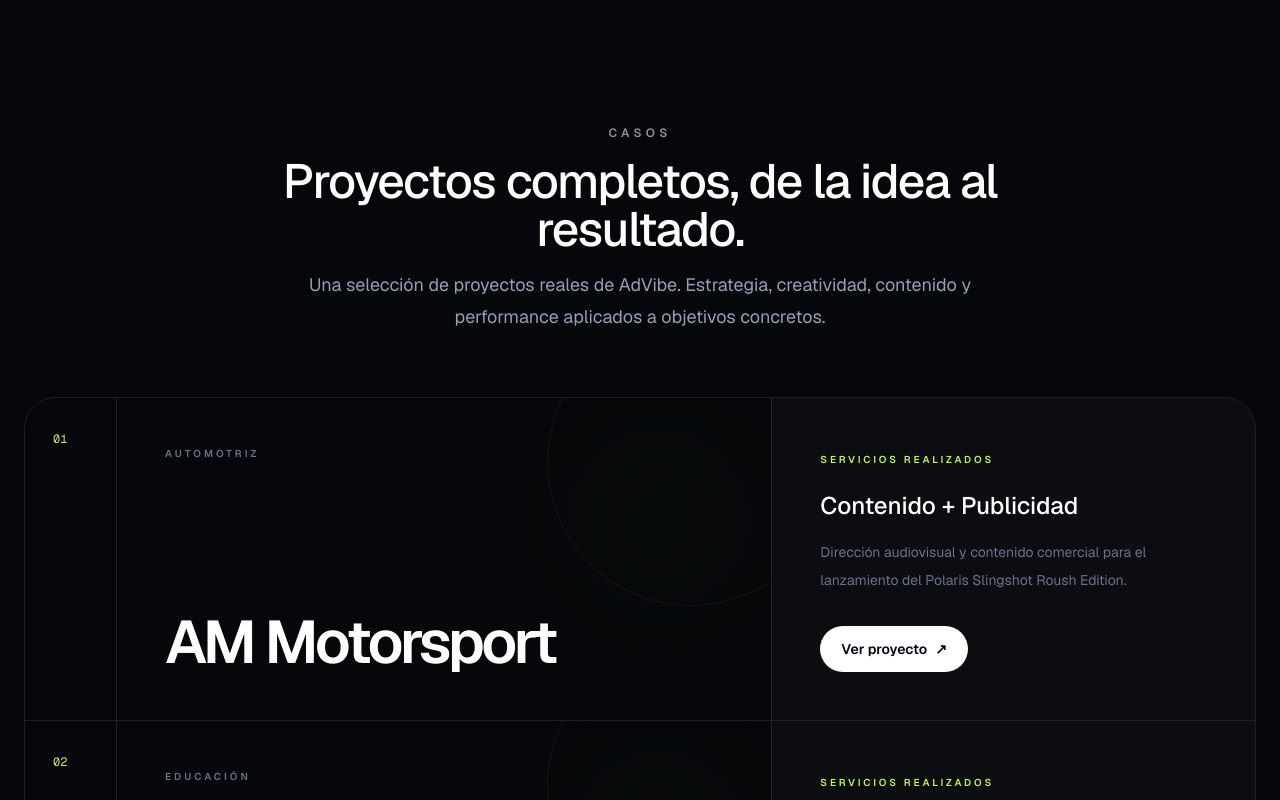
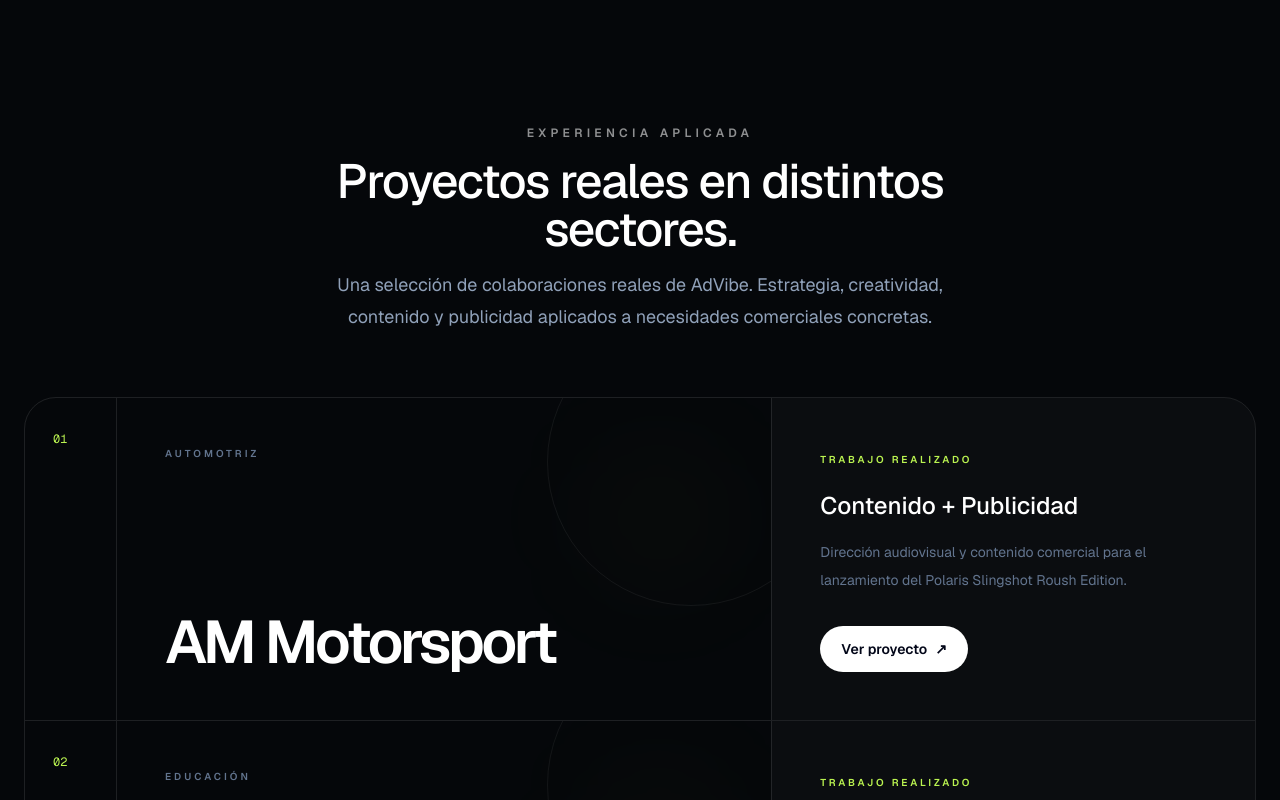
Before and after one commit to pablowebster94-sudo/advibe, a Next.js app: page / in a window 1280 px wide. Shown: the part 3600-4400 px from the top of the page. Built offline with nearby package versions, Linux system fonts and the light colour scheme; no server answers.

Commit message:
Clarify portfolio work as documented real projects

```diff
--- a/components/Portfolio.tsx
+++ b/components/Portfolio.tsx
@@ -13,8 +13,7 @@ export default function Portfolio() {
   return (
     <section id="portafolio" className="relative overflow-hidden bg-[#05070a] py-28 sm:py-32 lg:py-40">
       <div className="mx-auto max-w-7xl px-6">
-        <SectionHeading eyebrow="Casos" title="Proyectos completos, de la idea al resultado." description="Una selección de proyectos reales de AdVibe. Estrategia, creatividad, contenido y performance aplicados a objetivos concretos." />
-
+        <SectionHeading eyebrow="Experiencia aplicada" title="Proyectos reales en distintos sectores." description="Una selección de colaboraciones reales de AdVibe. Estrategia, creatividad, contenido y publicidad aplicados a necesidades comerciales concretas." />
         <div className="mt-16 overflow-hidden rounded-[2rem] border border-white/10">
           {projects.map((project) => (
             <article key={project.title} className="group relative border-b border-white/10 last:border-b-0">
@@ -29,7 +28,7 @@ export default function Portfolio() {
                   </div>
                 </div>
                 <div className="flex flex-col justify-between border-t border-white/10 bg-white/[0.025] p-7 sm:p-10 lg:border-l lg:border-t-0 lg:p-12">
-                  <div><span className="text-[10px] font-semibold uppercase tracking-[0.28em] text-lime-300">Servicios realizados</span><p className="mt-5 text-xl font-medium leading-8 text-white sm:text-2xl">{project.work}</p><p className="mt-4 text-sm leading-7 text-slate-500">{project.description}</p></div>
+                  <div><span className="text-[10px] font-semibold uppercase tracking-[0.28em] text-lime-300">Trabajo realizado</span><p className="mt-5 text-xl font-medium leading-8 text-white sm:text-2xl">{project.work}</p><p className="mt-4 text-sm leading-7 text-slate-500">{project.description}</p></div>
                   <Link href={`/casos/${project.slug}`} className="mt-8 inline-flex w-fit items-center rounded-full border border-white/10 bg-white px-5 py-3 text-sm font-semibold text-slate-950 transition hover:-translate-y-0.5 hover:bg-lime-300">Ver proyecto <span className="ml-2">↗</span></Link>
                 </div>
               </div>
@@ -37,7 +36,6 @@ export default function Portfolio() {
             </article>
           ))}
         </div>
-
         <div className="mt-7 flex flex-col gap-5 sm:flex-row sm:items-center sm:justify-between">
           <div className="flex items-center justify-between gap-8 text-[10px] font-semibold uppercase tracking-[0.28em] text-slate-600"><span>AdVibe / Selected work</span><span>{projects.length} destacados</span></div>
           <EventButton href="/casos" eventName="portfolio_view_all" eventParams={{ source: "home_portfolio" }} className="inline-flex w-fit items-center rounded-full border border-white/10 px-5 py-3 text-xs font-semibold uppercase tracking-[0.15em] text-slate-300 transition hover:border-lime-300/40 hover:text-lime-300">Ver todos los casos <span className="ml-3">→</span></EventButton>
```
